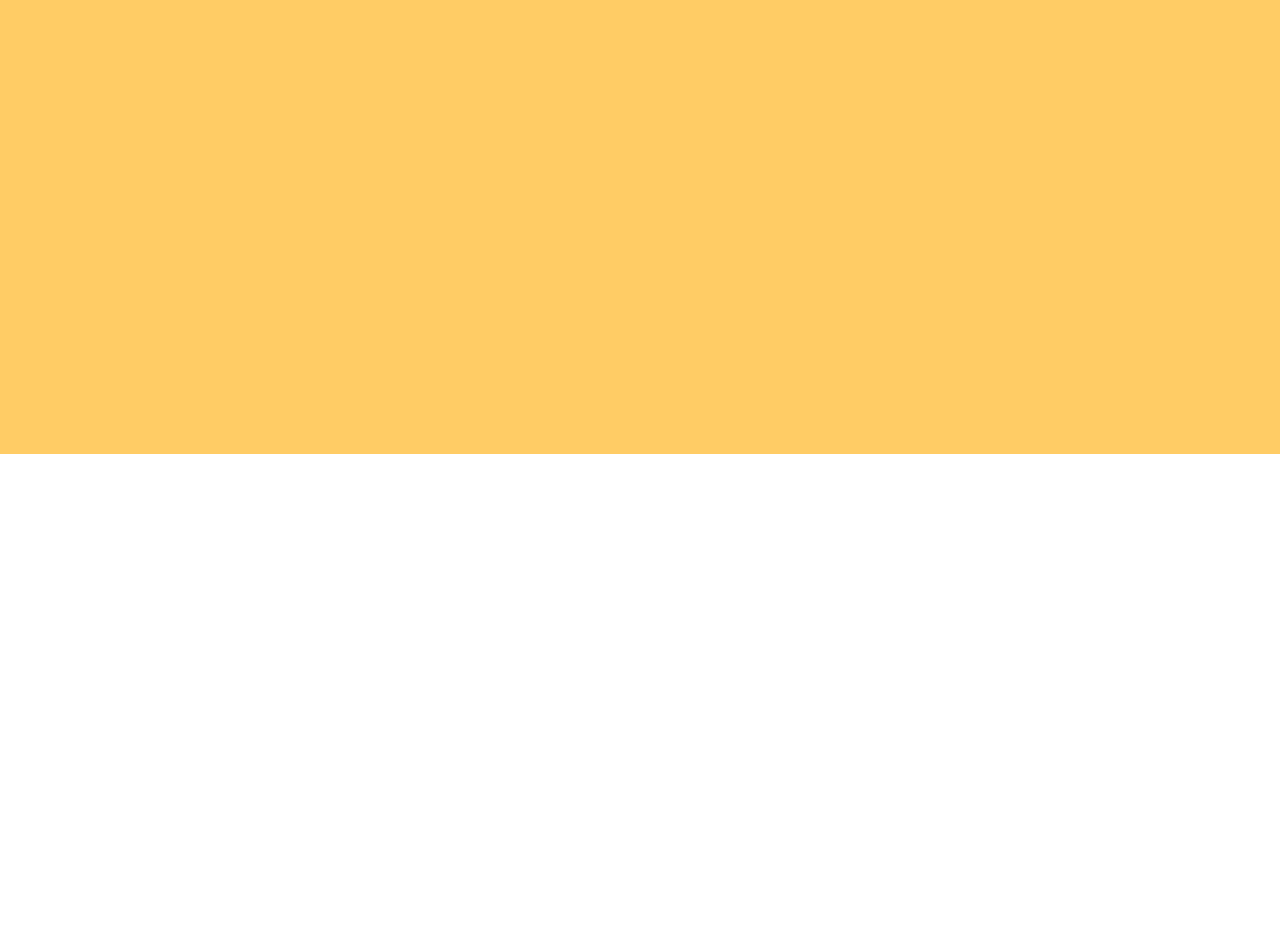
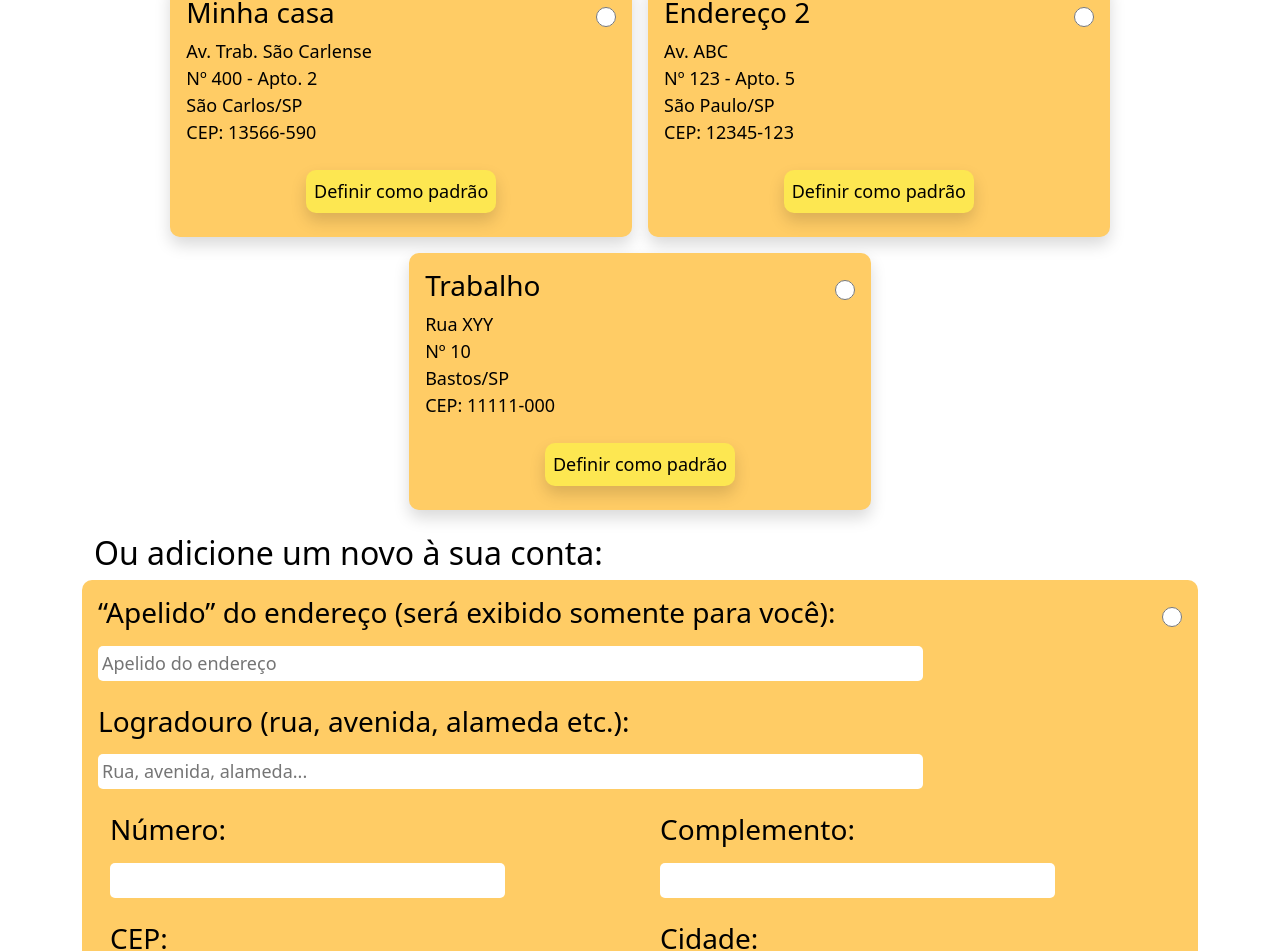
Before and after one commit to daltonsato/SCC0219-Introdu-o-ao-Desenvolvimento-Web, a React (Create React App) app in the folder frontend/: page /buy/select-address in a window 1280 px wide. Before the commit this address had no page. Shown: the part 346-1297 px from the top of the page. Before the commit the page ends 800 px from the top, so only its background shows below. Built offline with nearby package versions, Linux system fonts and the light colour scheme.

Commit message:
Adding SelectAdress pages

```diff
--- /dev/null
+++ b/frontend/src/pages/SelectAddress/SelectAddress.css
@@ -0,0 +1,42 @@
+.selectAddressMainBox {
+    background: #FFCC65;
+    border-radius: 10px;
+}
+
+.selectAddressRadio {
+    width: 20px;
+    height: 20px;
+}
+
+.addressBoxDesc {
+    font-size: 18px;
+    padding-right: 25px;
+}
+
+.selectAddressButton {
+    border: none;
+    background: #FDE751;
+    border-radius: 10px;
+    font-size: 18px;
+}
+
+.selectAddressTextBox {
+    background: #FFFFFF;
+    border-radius: 5px;
+    font-size: 18px;
+    border: none;
+}
+
+.goToPaymentButton {
+    font-weight: bold;
+    font-size: 26px;
+    background: #FDE751;
+    border: none;
+    transition-duration: 0.4s;
+}
+
+.goToPaymentButton:hover {
+    transition-duration: 0.4s;
+    transform: scale(1.05);
+    background-color: #fff494;
+}
--- /dev/null
+++ b/frontend/src/pages/SelectAddress/SelectAddress.js
@@ -0,0 +1,122 @@
+import React from 'react';
+import { useHistory } from 'react-router';
+
+import HomeHeader from '../components/Headers/HomeHeader';
+import Footer from '../components/Footer/Footer';
+
+import './SelectAddress.css';
+
+export default function SelectAddress() {
+    let history = useHistory();
+
+    let handleAddressEntry = (props) => {
+
+        // must check if data from address is accepted
+
+        history.push("/buy/payment");
+    };
+
+    return (
+        <div className="">
+            <HomeHeader />
+            <div className="container px-3">
+                <div className="row py-3 pt-5" >
+                    <h1> Endereço de entrega</h1>
+                </div>
+                <div className="row py-3">
+                    <h2> Selecione um já existente: </h2>
+                </div>
+                <div className="row d-flex justify-content-center align-itens-center m-0">
+                    <div className="selectAddressMainBox col-md col-sm-5 col-xs-12 d-flex flex-column justify-content-center align-items-center shadow m-2 p-3">
+                        <div className="d-flex justify-content-between align-items-center w-100">
+                            <h3> Minha casa </h3>
+                            <input className="selectAddressRadio" type="radio" id="address0" name="selectedAddress" value="address0"></input>
+                        </div>
+                        <div className="addressBoxDesc w-100">
+                        Av. Trab. São Carlense <br />
+                        Nº 400 - Apto. 2 <br />
+                        São Carlos/SP <br />
+                        CEP: 13566-590
+                        </div>
+                        <button className="selectAddressButton shadow mt-4 mb-2 p-2">
+                            Definir como padrão
+                        </button>
+                    </div>
+                    <div className="selectAddressMainBox col-md col-sm-5 col-xs-12 d-flex flex-column justify-content-center align-items-center shadow m-2 p-3">
+                        <div className="d-flex justify-content-between align-items-center w-100">
+                            <h3> Endereço 2 </h3>
+                            <input className="selectAddressRadio" type="radio" id="address0" name="selectedAddress" value="address0"></input>
+                        </div>
+                        <div className="addressBoxDesc w-100">
+                        Av. ABC<br />
+                        Nº 123 - Apto. 5 <br />
+                        São Paulo/SP <br />
+                        CEP: 12345-123
+                        </div>
+                        <button className="selectAddressButton shadow mt-4 mb-2 p-2">
+                            Definir como padrão
+                        </button>
+                    </div>
+                    <div className="selectAddressMainBox col-md col-sm-5 col-xs-12 d-flex flex-column justify-content-center align-items-center shadow m-2 p-3">
+                        <div className="d-flex justify-content-between align-items-center w-100">
+                            <h3> Trabalho </h3>
+                            <input className="selectAddressRadio" type="radio" id="address0" name="selectedAddress" value="address0"></input>
+                        </div>
+                        <div className="addressBoxDesc w-100">
+                        Rua XYY <br />
+                        Nº 10 <br />
+                        Bastos/SP <br />
+                        CEP: 11111-000
+                        </div>
+                        <button className="selectAddressButton shadow mt-4 mb-2 p-2">
+                            Definir como padrão
+                        </button>
+                    </div>
+                </div>
+                <div className="row py-3 px-2">
+                    <h2> Ou adicione um novo à sua conta: </h2>
+                    <div className="row selectAddressMainBox p-2 m-0">
+                        <div className="col-12 d-flex justify-content-between align-items-center w-100 p-2">
+                            <h3> “Apelido” do endereço (será exibido somente para você): </h3>
+                            <input className="selectAddressRadio" type="radio" id="addressNew" name="selectedAddress" value="addressNew"></input>
+                        </div>
+                        <input className="col-12 selectAddressTextBox w-75 p-1 mx-2" type="text" placeholder="Apelido do endereço"></input>
+
+                        <h3 className="col-12 p-2 pt-4"> Logradouro (rua, avenida, alameda etc.): </h3>
+                        <input className="col-12 selectAddressTextBox w-75 p-1 mx-2" type="text" placeholder="Rua, avenida, alameda..."></input>
+
+                        <div className="col-6">
+                            <h3 className="p-2 pt-4"> Número: </h3>
+                            <input className="selectAddressTextBox w-75 p-1 mx-2" type="text"></input>
+                        </div>
+                        <div className="col-6">
+                            <h3 className="p-2 pt-4"> Complemento: </h3>
+                            <input className="selectAddressTextBox w-75 p-1 mx-2" type="text"></input>
+                        </div>
+                        <div className="col-6">
+                            <h3 className="p-2 pt-4"> CEP: </h3>
+                            <input className="selectAddressTextBox w-75 p-1 mx-2" type="text"></input>
+                        </div>
+                        <div className="col-6">
+                            <h3 className="p-2 pt-4"> Cidade: </h3>
+                            <input className="selectAddressTextBox w-75 p-1 mx-2" type="text"></input>
+                        </div>
+                        <div className="col-6 mb-2">
+                            <h3 className="p-2 pt-4"> Estado: </h3>
+                            <input className="selectAddressTextBox w-75 p-1 mx-2" type="text"></input>
+                        </div>
+                        <div className="col-6 d-flex align-items-end justify-content-end">
+                            <button className="selectAddressButton shadow mt-4 mb-2 p-2">
+                                Definir como padrão
+                            </button>
+                        </div>
+                    </div>
+                </div>
+                <div className="row py-3 px-2">
+                    <button className="goToPaymentButton shadow py-3 mb-4" onClick={handleAddressEntry}> Continuar para pagamento </button>
+                </div>
+            </div>
+            <Footer />
+        </div>
+    );
+}
--- a/frontend/src/pages/ShoppingCart/ShoppingCart.css
+++ b/frontend/src/pages/ShoppingCart/ShoppingCart.css
@@ -35,6 +35,9 @@
 .finishShopF{
 	font-size: 32px;
 	font-weight: bold;
+	border: none;
+	background: #fde751;
+	border-radius: 10px;
 }
 
 .atributteDisplay{
--- a/frontend/src/pages/ShoppingCart/ShoppingCart.js
+++ b/frontend/src/pages/ShoppingCart/ShoppingCart.js
@@ -9,8 +9,13 @@ import Footer from '../components/Footer/Footer';
 
 
 export default function ShoppingCart() {
+	const cookies = new Cookies();
+    let history = useHistory(); // used to redict user
+	const [count, setCount] = useState(0);
 
-	const [count, setCount] = useState(0);
+	let goToAddressSel = (props) => {
+		history.push('./buy/select-address');
+	}
 
 	const decrementCount = () => {
 		if(count > 0) setCount(count-1);
@@ -20,9 +25,6 @@ export default function ShoppingCart() {
 		setCount(count+1);
 		console.log("add");
 	};
-
-	const cookies = new Cookies();
-    let history = useHistory(); // used to redict user
 
 	let testCookie = "280E8410C4A05326EB815B577B05574FDFB4AE016C399ACF1B02CFE5C59D59FE"; // sha-256 -> ganeshtestlogin (used for testing)
 	let activeUserSession = [ testCookie ];
@@ -78,9 +80,9 @@ export default function ShoppingCart() {
 					<div className="col-3 totalPay py-4 text-left">Total a pagar:   R${totalApagar}</div>
 				</div>
 				<div className="row finishShop text-center ">
-					<div className="col finishShopF py-3">
+					<button className="col finishShopF py-3" onClick={goToAddressSel}>
 						FINALIZAR COMPRA
-					</div>
+					</button>
 				</div>
 			</div>
 		);
--- a/frontend/src/pages/Store/Store.js
+++ b/frontend/src/pages/Store/Store.js
@@ -162,7 +162,7 @@ export default function Store() {
                     </div>
 
 
-                    <h3 className = "pt-5 pb-5 d-flex justify-content-center category">Ovos Brancos (dúzia de ovos)</h3>
+                    <h3 className = "pt-5 pb-5 d-flex justify-content-center category">Ovos brancos (dúzia de ovos)</h3>
                     <div className = "row d-flex justify-content-start align-items-start productBar pb-5">
                         {eggsBranco}
                     </div>
--- a/frontend/src/routes.js
+++ b/frontend/src/routes.js
@@ -12,6 +12,7 @@ import Login from './pages/Login/Login';
 import Register from './pages/Register/Register';
 import NotFound from './pages/components/NotFound/NotFound'
 import AddAddress from './pages/AddAddress/AddAddress';
+import SelectAddress from './pages/SelectAddress/SelectAddress';
 import AdminLogin from './pages/Admin/AdminLogin/AdminLogin';
 import AdminEditProduct from './pages/Admin/AdminEditProduct/AdminEditProduct';
 import AdminEditUser from './pages/Admin/AdminEditUser/AdminEditUser';
@@ -25,7 +26,8 @@ export default function Routes() {
                 <Route path={'/contact-us'} exact component={ContactUs}/>
 				<Route path={'/shopping-cart'} exact component={ShoppingCart}/>
                 <Route path={'/store'} exact component={Store}/>
-				<Route path={'/payment'} exact component={Payment}/>
+				<Route path={'/buy/payment'} exact component={Payment}/>
+                <Route path={'/buy/select-address'} exact component={SelectAddress}/>
                 <Route path={'/login'} exact component={Login}/>
                 <Route path={'/register'} exact component={Register}/>
 				<Route path={'/add-address'} exact component={AddAddress}/>
```
Also changed, not shown: 1 other file (tests, documents, lock files or other folders).
